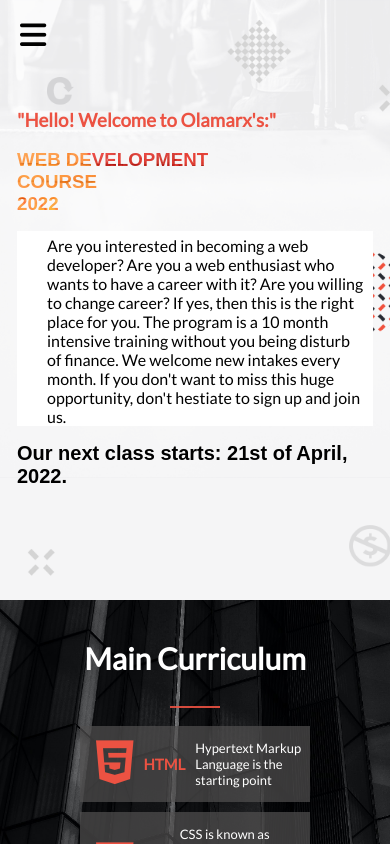
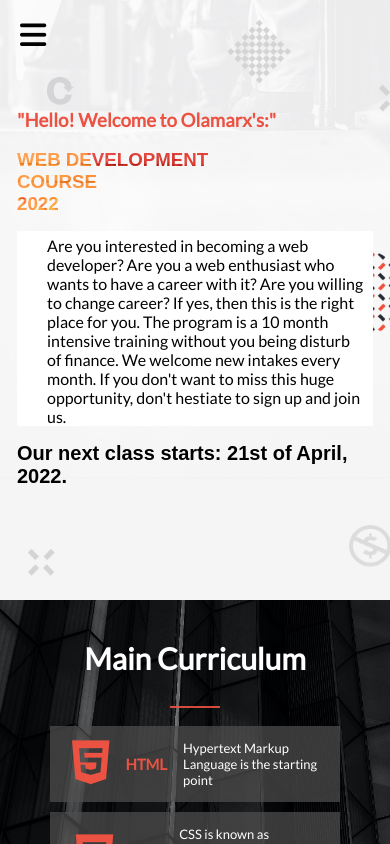
Before and after one commit to Olamarx/Capstone-project, a website: page index.html in a window 390 px wide. Drawn offline with Linux system fonts and the light colour scheme; a web font is replaced by a local one.

Commit message:
widen the mobile version of the cards in main curriculum

```diff
--- a/scss/index.scss
+++ b/scss/index.scss
@@ -252,9 +252,9 @@ body {
   display: flex;
   gap: 10px;
   color: white;
-  justify-content: space-between;
+  justify-content: space-evenly;
   align-items: center;
-  margin: auto 80px;
+  margin: auto 50px;
   background-color: rgba(82, 81, 81, 0.7);
   margin-top: 10px;
   padding: 1px;
```
Also changed, not shown: scss/dist/index.css, scss/index.css, 1 other file.
